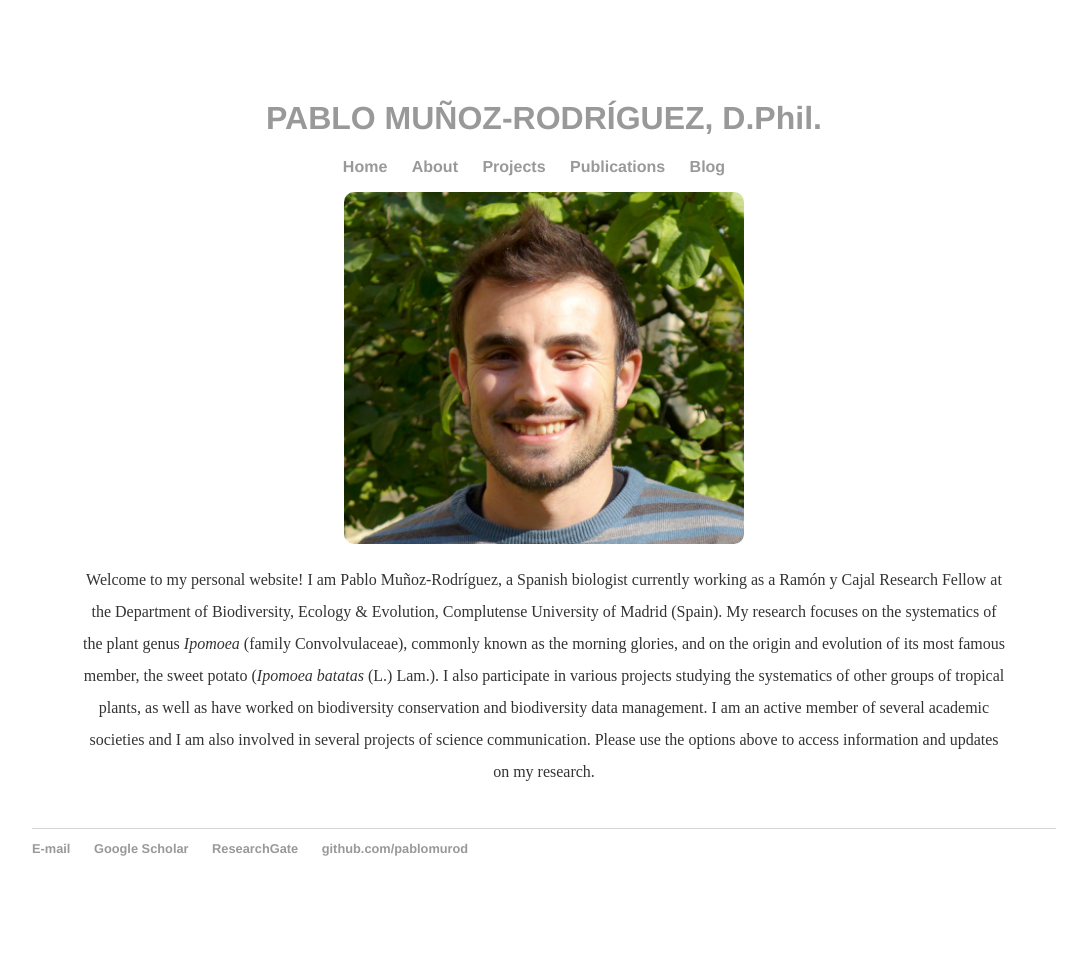
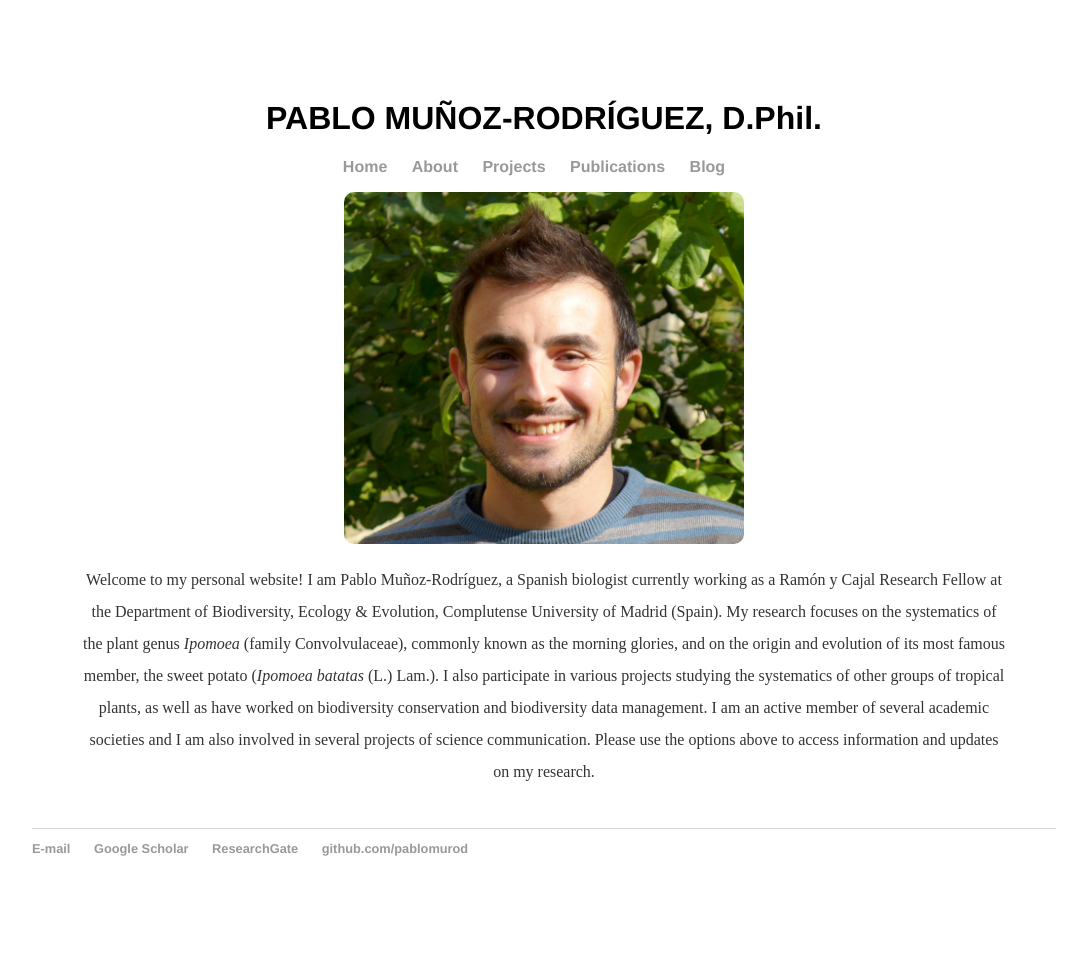
Before and after one commit to pablomurod/pablomurod.github.io, a Jekyll site: the page built from index.html, in a window 1280 px wide. Shown: the whole page, without its empty margins (96-1183 px from the left). Built offline with Jekyll 4.4.1, drawn with Linux system fonts in a browser that asks for light colours.

Commit message:
Update default.html

```diff
--- a/_layouts/default.html
+++ b/_layouts/default.html
@@ -6,7 +6,7 @@
 			<link rel="stylesheet" type="text/css" href="/css/main.css">
 		</head>
 		<body>
-			<h1><a href="https://pablomurod.com">PABLO MUÑOZ-RODRÍGUEZ, D.Phil.</a></h1>
+			<h1><a href="https://pablomurod.com" style="color:black">PABLO MUÑOZ-RODRÍGUEZ, D.Phil.</a></h1>
 			<nav>
 				<ul>
 					<li><a href="/">Home</a></li>
```
